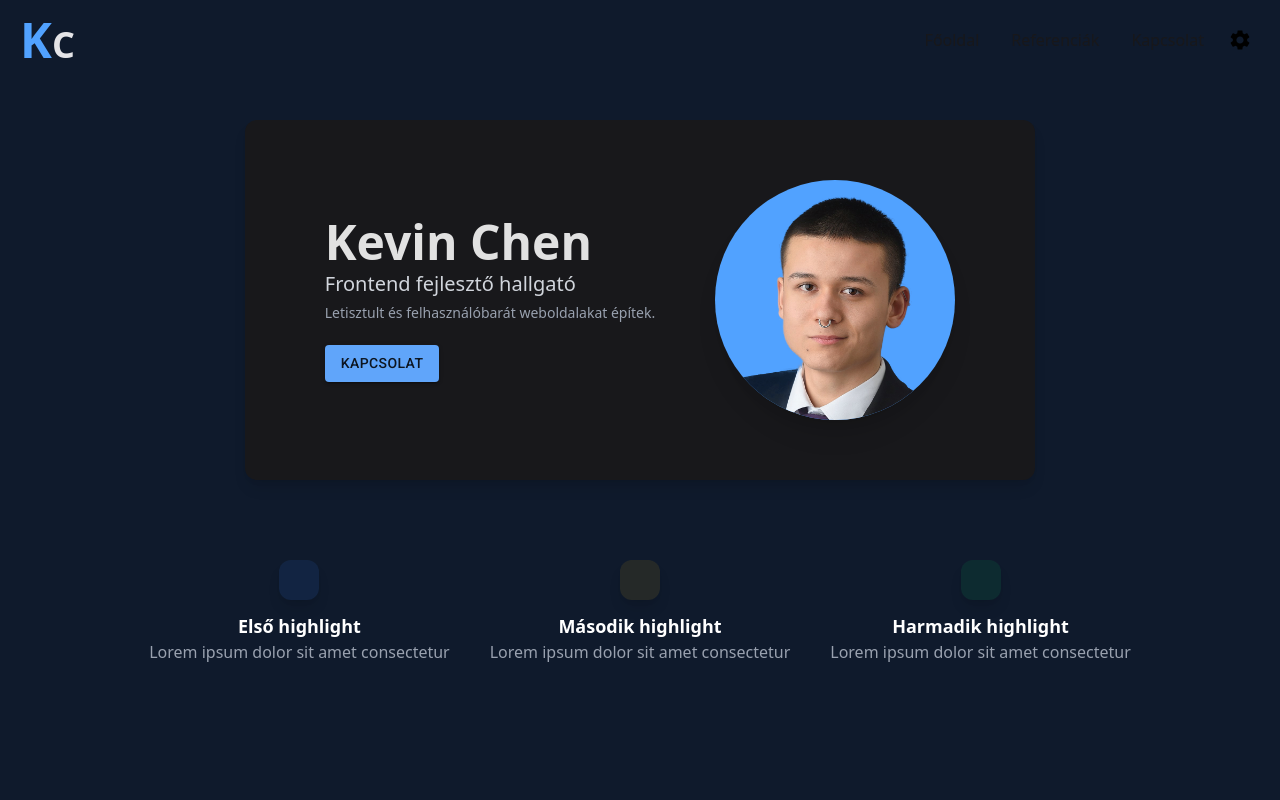
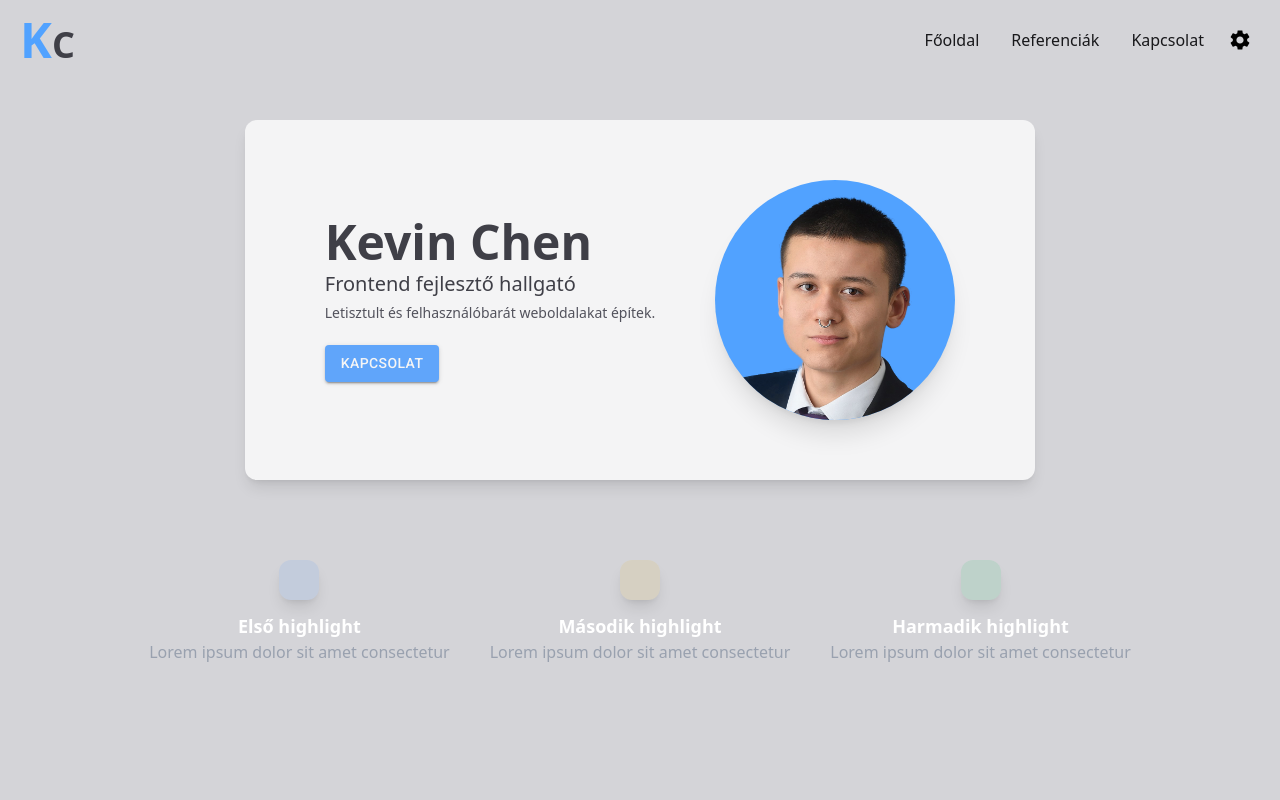
Before and after one commit to chencsi/chencsi.github.io, a React (Vite) app: page / in a window 1280 px wide. Shown: the top 800 px of the page. Built offline with nearby package versions, Linux system fonts and the light colour scheme.

Commit message:
light mode now works on home hero component

```diff
--- a/src/components/HomeHero.jsx
+++ b/src/components/HomeHero.jsx
@@ -1,19 +1,27 @@
 import { Button } from "@mui/material";
 import { useNavigate } from "react-router-dom";
+import useUI from "../hooks/useUI";
 
 function Hero() {
+	const { theme } = useUI();
 	const navigate = useNavigate();
 
 	return (
-		<section className="bg-zinc-900 rounded-xl shadow-lg flex sm:flex-row items-center flex-col-reverse justify-between gap-5 sm:gap-15 py-10 px-5 sm:py-15 sm:px-10 md:px-20 max-w-[600px] md:max-w-[800px] mx-auto">
+		<section
+			className={`${theme === "dark" ? "bg-zinc-900 text-zinc-100" : "bg-zinc-100 text-zinc-700"} rounded-xl shadow-lg flex sm:flex-row items-center flex-col-reverse justify-between gap-5 sm:gap-15 py-10 px-5 sm:py-15 sm:px-10 md:px-20 max-w-[600px] md:max-w-[800px] mx-auto transition duration-300`}
+		>
 			<div className="flex flex-col self-center text-center sm:text-left sm:gap-1">
 				<h1 className="sm:text-left text-4xl sm:text-4xl md:text-5xl font-bold">
 					Kevin Chen
 				</h1>
-				<h2 className="text-xl text-md text-gray-300">
+				<h2
+					className={`${theme === "dark" ? "text-zinc-300" : "text-zinc-700"} text-xl text-md`}
+				>
 					Frontend fejlesztő hallgató
 				</h2>
-				<p className="text-sm text-gray-400 leading-relaxed">
+				<p
+					className={`${theme === "dark" ? "text-zinc-300" : "text-zinc-600"} text-sm leading-relaxed`}
+				>
 					Letisztult és felhasználóbarát weboldalakat építek.
 				</p>
 				<Button
@@ -22,6 +30,8 @@ function Hero() {
 						mr: { xs: "auto", sm: "auto" },
 						mt: 2,
 						px: 2,
+						color: theme === "dark" ? "grey.900" : "grey.100",
+						transition: "color, 300ms"
 					}}
 					variant="contained"
 					onClick={() => navigate("/contact")}
--- a/src/components/layout/Navigation.jsx
+++ b/src/components/layout/Navigation.jsx
@@ -70,8 +70,8 @@ function Navigation() {
 			className={`
 				fixed w-full flex flex-row justify-between px-5 py-3 items-center select-none transition duration-300
 				${isScrolled ? "backdrop-blur-sm" : ""}
-				${isScrolled && theme === "dark" ? "bg-zinc-800/10" : ""}
-				${isScrolled && theme === "light" ? "bg-zinc-200/10" : ""}
+				${isScrolled && theme === "dark" ? "bg-zinc-800/50" : ""}
+				${isScrolled && theme === "light" ? "bg-zinc-100/50" : ""}
 				${theme === "dark" ? "text-zinc-100" : "text-zinc-900"}
 				`}
 		>
@@ -79,7 +79,7 @@ function Navigation() {
 				<Link to="/">
 					<h1 className="text-5xl font-extrabold uppercase">
 						<span className="text-blue-400">K</span>
-						<span className="text-zinc-200 text-4xl">c</span>
+						<span className={`${theme === "dark" ? "text-zinc-100" : "text-zinc-700"} text-blue-100 text-4xl`}>c</span>
 					</h1>
 				</Link>
 			</div>
--- a/src/components/layout/index.jsx
+++ b/src/components/layout/index.jsx
@@ -1,10 +1,13 @@
 import { Outlet } from "react-router-dom";
+import Footer from "./Footer";
 import Navigation from "./Navigation";
-import Footer from "./Footer";
+import useUI from "../../hooks/useUI";
 
 const Layout = () => {
+	const { theme } = useUI();
+
 	return (
-		<>
+		<div className={`${theme === "dark" ? "bg-zinc-800" : "bg-zinc-300"} transition duration-300`}>
 			<nav className="w-full overflow-hidden h-25">
 				<Navigation />
 			</nav>
@@ -14,7 +17,7 @@ const Layout = () => {
 			<footer>
                 <Footer />
             </footer>
-		</>
+		</div>
 	);
 };
 
--- a/src/index.css
+++ b/src/index.css
@@ -6,8 +6,8 @@
   font-weight: 400;
 
   color-scheme: light dark;
-  color: rgba(255, 255, 255, 0.87);
-  @apply bg-[#0F1A2C];
+  /* color: rgba(255, 255, 255, 0.87); */
+  /* @apply bg-[#0F1A2C]; */
 
   font-synthesis: none;
   text-rendering: optimizeLegibility;
```
